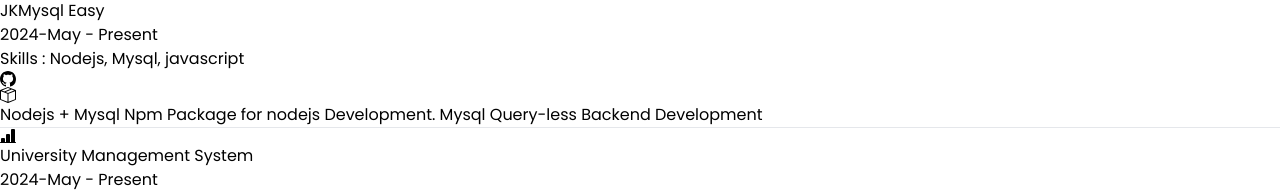
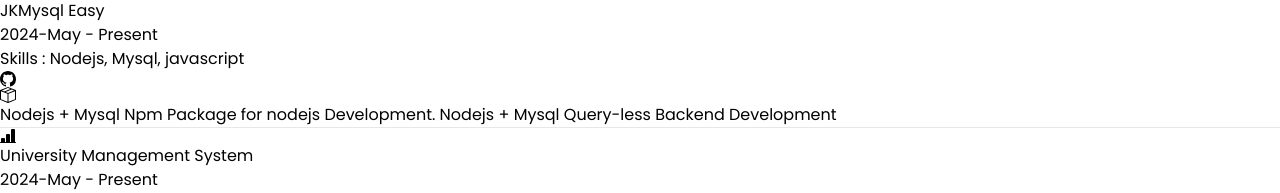
Before and after one commit to BackendExpert/Myportfolio, a React (Vite) app in the folder myportfolio/: page / in a window 1280 px wide. Shown: the part 10841-11034 px from the top of the page. Built offline with nearby package versions, Linux system fonts and the light colour scheme; a web font is replaced by a local one.

Commit message:
Update Projects.jsx
Co-Authored-By: JehanKandy  <jehankandy@gmail.com>

```diff
--- a/myportfolio/src/comportment/Projects.jsx
+++ b/myportfolio/src/comportment/Projects.jsx
@@ -46,7 +46,7 @@ const Projects = () => {
                         </div>
                     </div>
                 </div>
-                <p className="">Nodejs + Mysql Npm Package for nodejs Development. Mysql Query-less Backend Development</p>
+                <p className="">Nodejs + Mysql Npm Package for nodejs Development. Nodejs + Mysql Query-less Backend Development</p>
             </div>
             <hr className='md:hidden block border border-[#00A0DF] w-3/4'/>
 
```
